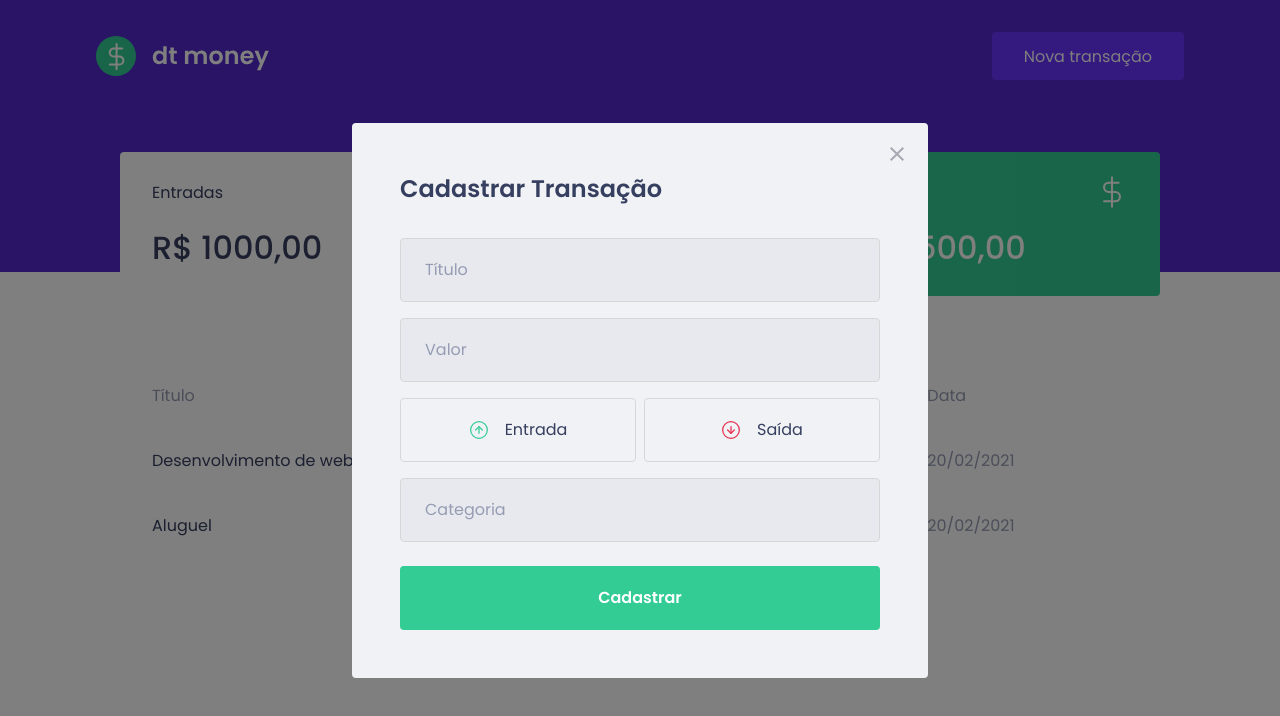
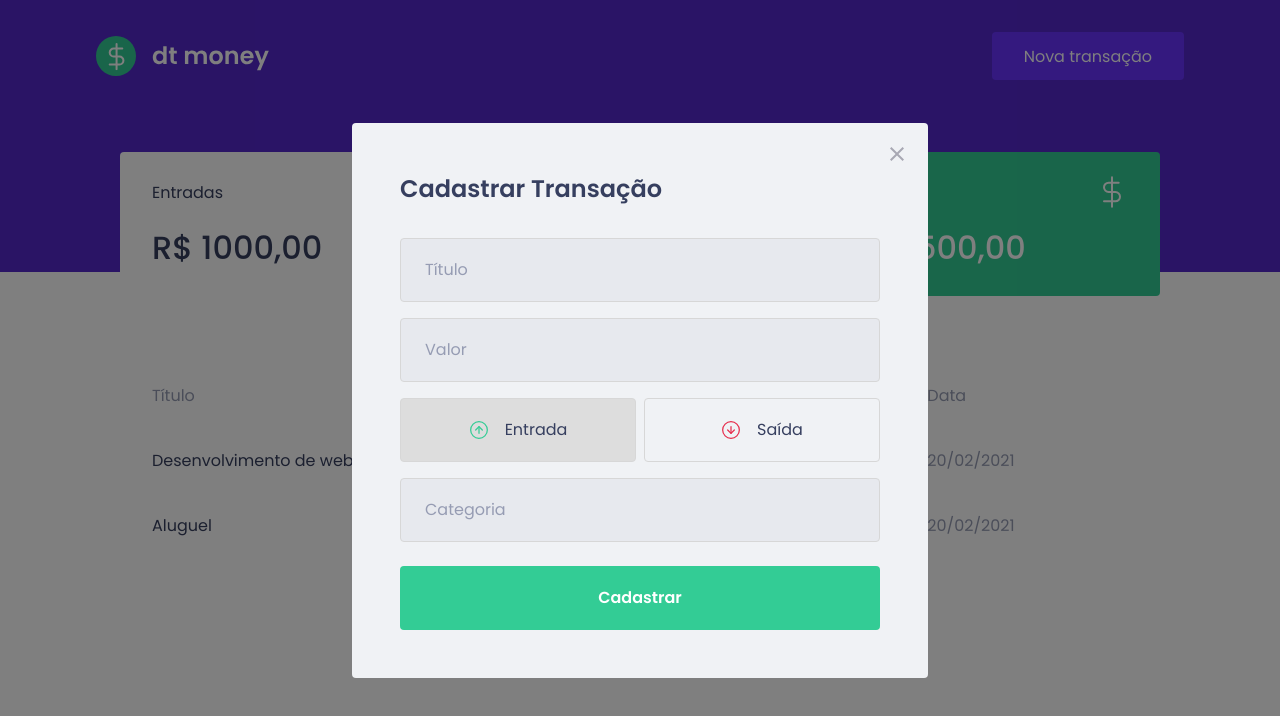
Before and after one commit to wanderson648/projeto-ignite-dtmoney, a React (Create React App) app: page / in a window 1280 px wide. Both pictures are taken after a click on the button "Nova transação". Shown: the top 716 px of the page. Built offline with nearby package versions, Linux system fonts and the light colour scheme; no server answers; what miragejs would draw is missing.

Commit message:
Funcionamento dos botões

```diff
--- a/src/App.tsx
+++ b/src/App.tsx
@@ -3,7 +3,7 @@
 import Modal from 'react-modal';
 import { Dashboard } from './components/Dashboard';
 import { Header } from './components/Header';
-import { NewTransactionModal } from './components/NewTransactionModal/NewTransactionModal';
+import { NewTransactionModal } from './components/NewTransactionModal';
 import { GlobalStyle } from './styles/global';
 
 Modal.setAppElement('#root');
--- a/src/components/NewTransactionModal/NewTransactionModal.tsx
+++ b/src/components/NewTransactionModal/index.tsx
@@ -1,5 +1,6 @@
+import { useState } from 'react';
 import Modal from 'react-modal';
-import { Container, TransactionTypeContainer } from './styles';
+import { Container, TransactionTypeContainer, RadioBox } from './styles';
 import closeImg from '../../assets/close.svg';
 import incomeImg from '../../assets/income.svg';
 import outcomeImg from '../../assets/outcome.svg';
@@ -11,6 +12,9 @@
 }
 
 export function NewTransactionModal({ isOpen, onRequestClose }: NewTransactionModalProps) {
+  const [type, setType] = useState('deposit');
+
+
    return (
       <Modal
           isOpen={isOpen}
@@ -40,19 +44,23 @@
           />
 
           <TransactionTypeContainer>
-            <button
+            <RadioBox
               type="button"
+              onClick={() => { setType('deposit') }}
+              isActive={type === 'deposit'}
             >
               <img src={incomeImg} alt="Entrada"/>
               <span>Entrada</span>
-            </button>
+            </RadioBox>
 
-            <button
+            <RadioBox
               type="button"
+              onClick={() => { setType('withdraw') }}
+              isActive={type === 'withdraw'}
             >
               <img src={outcomeImg} alt="Saída"/>
               <span>Saída</span>
-            </button>
+            </RadioBox>
           </TransactionTypeContainer>
 
           <input
--- a/src/components/NewTransactionModal/styles.ts
+++ b/src/components/NewTransactionModal/styles.ts
@@ -55,13 +55,18 @@
   display: grid;
   grid-template-columns: 1fr 1fr;
   gap: 0.5rem;
+`;
 
-  button {
+interface RadioBoxProps {
+  isActive: boolean;
+}
+
+export const RadioBox = styled.button<RadioBoxProps>`
   height: 4rem;
   border: 1px solid #d7d7d7;
   border-radius: 0.25rem;
 
-    background: transparent;
+  background: ${(props) => props.isActive ? '#ddd' : 'transparent'};
 
   display: flex;
   align-items: center;
@@ -84,6 +89,4 @@
     font-size: 1rem;
     color: var(--text-title);
   }
-  }
-
 `;
```
Lines whose indentation alone changed are shown as unchanged.
